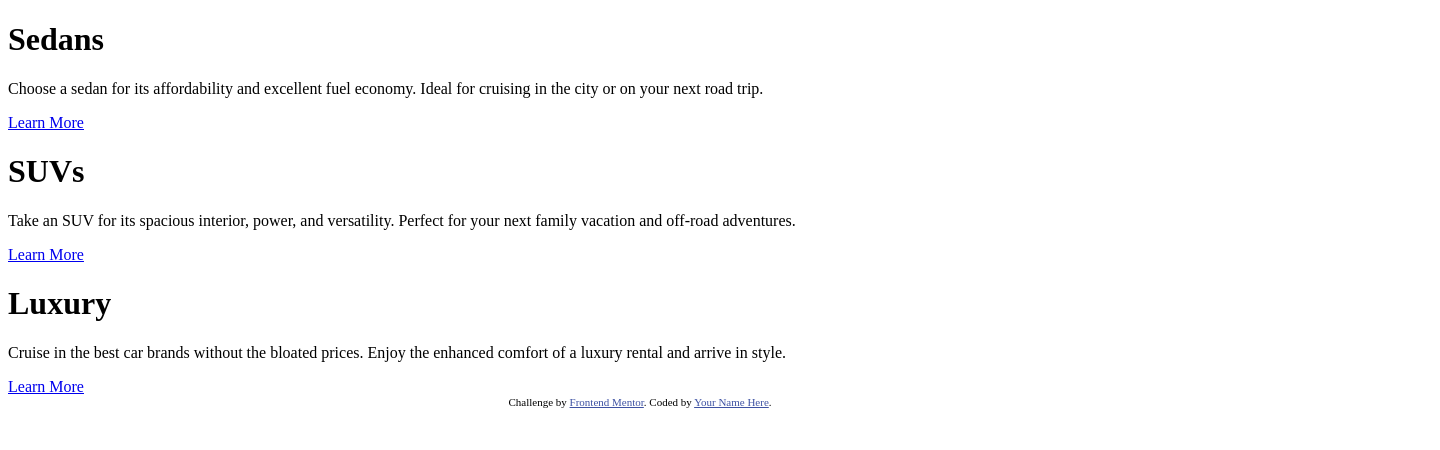
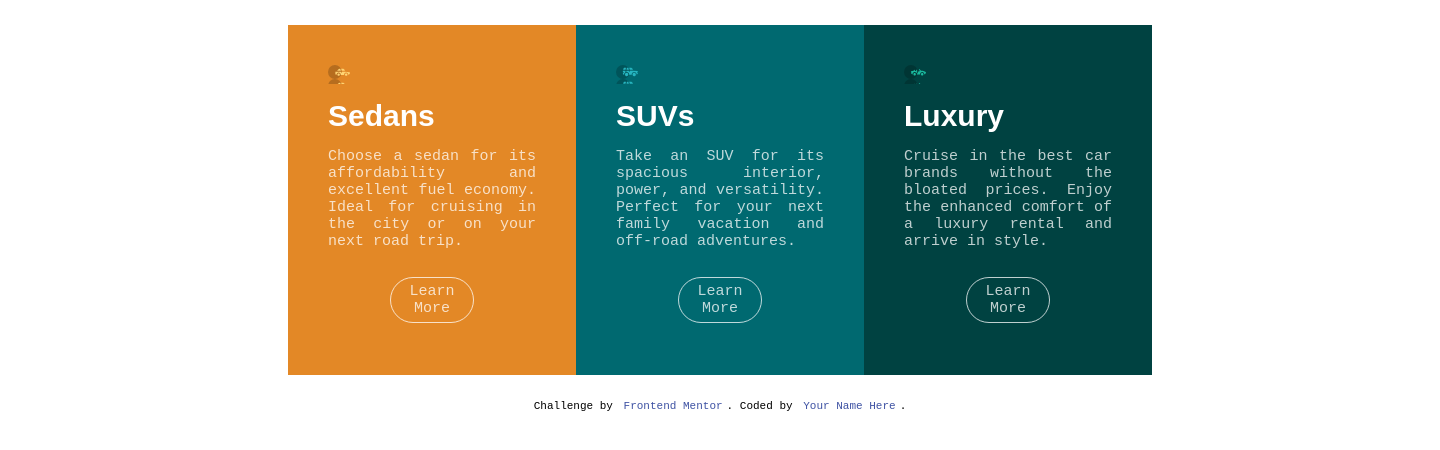
Before and after one commit to SyedAzam246/3-column-preview-card-component, a plain HTML site: page index.html in a window 1280 px wide. Shown: the whole page, 1440 px wide, since content can reach past the window. Drawn offline with Linux system fonts and the light colour scheme; a web font is replaced by a local one.

Commit message:
css style and layout

```diff
--- a/index.html
+++ b/index.html
@@ -5,39 +5,44 @@
   <meta name="viewport" content="width=device-width, initial-scale=1.0"> <!-- displays site properly based on user's device -->
 
   <link rel="icon" type="image/png" sizes="32x32" href="./images/favicon-32x32.png">
+  <link href='https://fonts.google.com/specimen/Lexend+Deca' rel='stylesheet'>
+  <link href='https://fonts.google.com/specimen/Big+Shoulders+Display' rel='stylesheet'>
   <link rel="stylesheet" type="text/css" href="style.css">
   <title>Frontend Mentor | 3-column preview card component</title>
 
 </head>
 <body>
   <main>
-    <div class="card">
+    <div class="card card-1">
       <div class="img">
-        <i class="img--1" ></i>
+        <i class="img--1 icon" ></i>
+      </div>
         <h1>Sedans</h1>
         <p>Choose a sedan for its affordability and excellent fuel economy. Ideal for cruising in the city
           or on your next road trip.</p>
           <a href="#" class="btn">Learn More</a>
     </div>
 
-      <div class="card">
+    <div class="card card-2">
       <div class="img">
-        <i class="img--1" ></i>
+        <i class="img--2 icon" ></i>
+      </div>
         <h1>SUVs</h1>
         <p>Take an SUV for its spacious interior, power, and versatility. Perfect for your next family vacation
           and off-road adventures.</p>
         <a href="#" class="btn">Learn More</a>
     </div>
 
-      <div class="card">
+    <div class="card card-3">
       <div class="img">
-          <i class="img--1" ></i>
+        <i class="img--3 icon" ></i>
+      </div>
       <h1>Luxury</h1>
       <p>Cruise in the best car brands without the bloated prices. Enjoy the enhanced comfort of a luxury
         rental and arrive in style.</p>
       <a href="#" class="btn">Learn More</a>
     </div>
-    </div>
+
   </main>
 
   <div class="attribution">
--- a/style.css
+++ b/style.css
@@ -41,6 +41,25 @@ Very light gray (background, headings, buttons): hsl(0, 0%, 95%)
 /********************************/
 /*** BASE STYLE ***/
 /********************************/
+* {
+  margin: 0;
+  padding: 0;
+  box-sizing: border-box;
+}
+:root {
+  /*** Colors ***/
+  --bright-orange: hsl(31, 77%, 52%);
+  --dark-cyan: hsl(184, 100%, 22%);
+  --vary-dark-cyan: hsl(179, 100%, 13%);
+  --transparent-white: hsla(0, 0%, 100%, 0.75); /*Paragraph */
+  --very-light-gray: hsl(0, 0%, 95%); /* (background, headings, buttons) */
+
+  /*** Width ***/
+
+  --mobile: 375px;
+  --desktop: 1440px;
+}
+
 .attribution {
   font-size: 11px;
   text-align: center;
@@ -50,5 +69,77 @@ Very light gray (background, headings, buttons): hsl(0, 0%, 95%)
 }
 
 body {
+  font-family: "Lexend Deca", "Courier New", Courier, monospace;
+  font-size: 15px;
+  width: var(--desktop);
+}
 
+main {
+  display: flex;
+  width: 80%;
+  justify-content: center;
+  align-items: center;
+  height: 400px;
+  margin: auto;
 }
+.card {
+    width: 25%;
+  display: flex;
+  flex-direction: column;
+  padding: 40px;
+  height: 350px;
+}
+
+.card-1 {
+  background: var(--bright-orange);
+}
+.card-2 {
+  background: var(--dark-cyan);
+}
+.card-3 {
+  background: var(--vary-dark-cyan);
+}
+
+.img {
+  display: flex;
+}
+.icon {
+  height: 1.2rem;
+  width: 1.4rem;
+  display: block;
+  background-size: contain;
+}
+.img--1 {
+  background-image: url("/images/icon-sedans.svg");
+}
+.img--2 {
+  background-image: url("/images/icon-suvs.svg");
+}
+.img--3 {
+  background-image: url("/images/icon-luxury.svg");
+}
+
+h1 {
+  color: #fff;
+  font-family: "Big Shoulders Display", sans-serif;
+  font-weight: 700;
+  margin-top: 15px;
+}
+
+p {
+  color: var(--transparent-white);
+  font-weight: 400;
+  padding: 15px 0;
+  text-align: justify;
+}
+
+a {
+  text-decoration: none;
+  color: var(--transparent-white);
+  border: 1px solid var(--transparent-white);
+  width: 40%;
+  padding: 5px 3px;
+  margin: auto;
+  text-align: center;
+  border-radius: 25px;
+}
```
Lines whose indentation alone changed are shown as unchanged.
